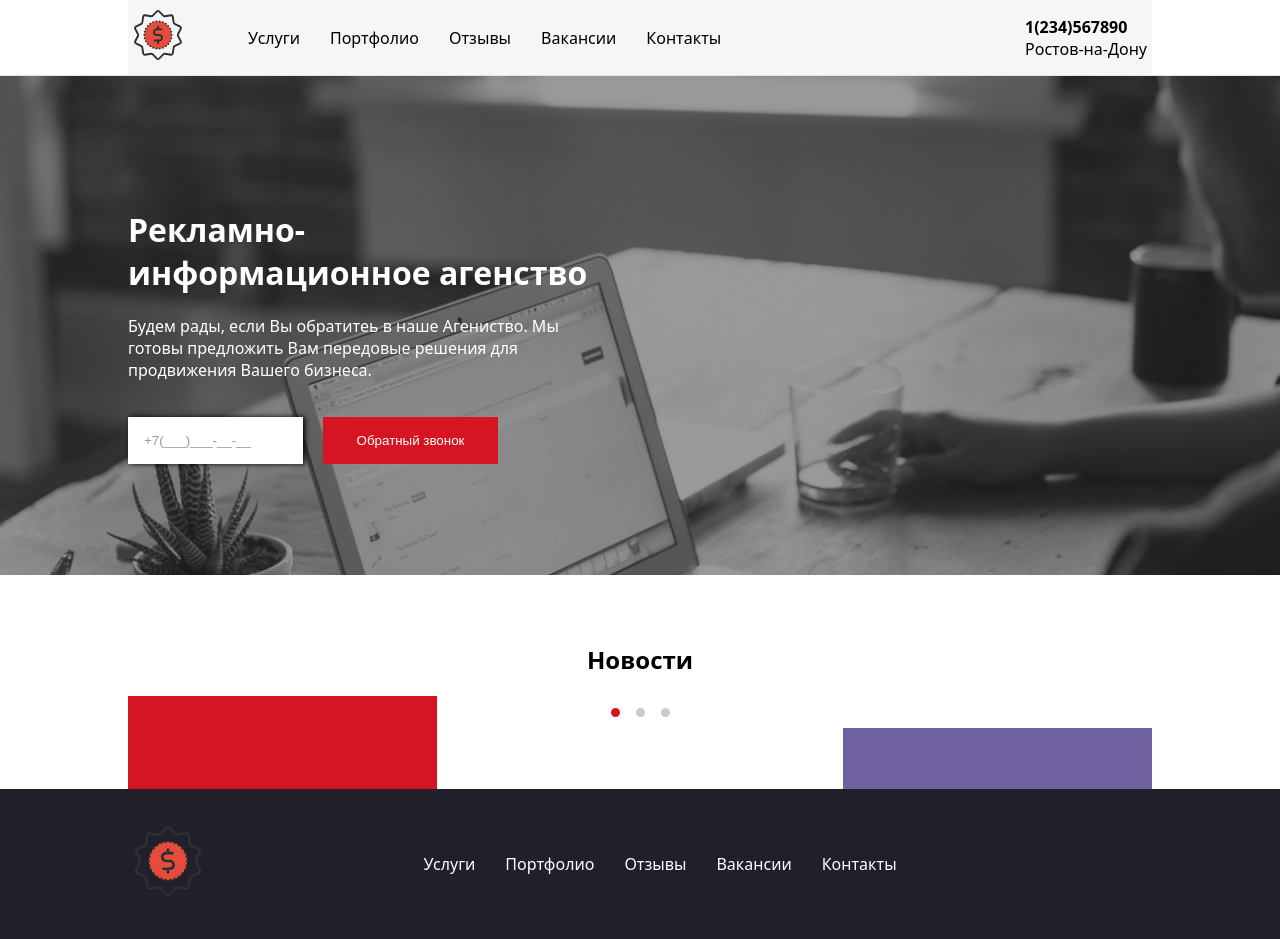
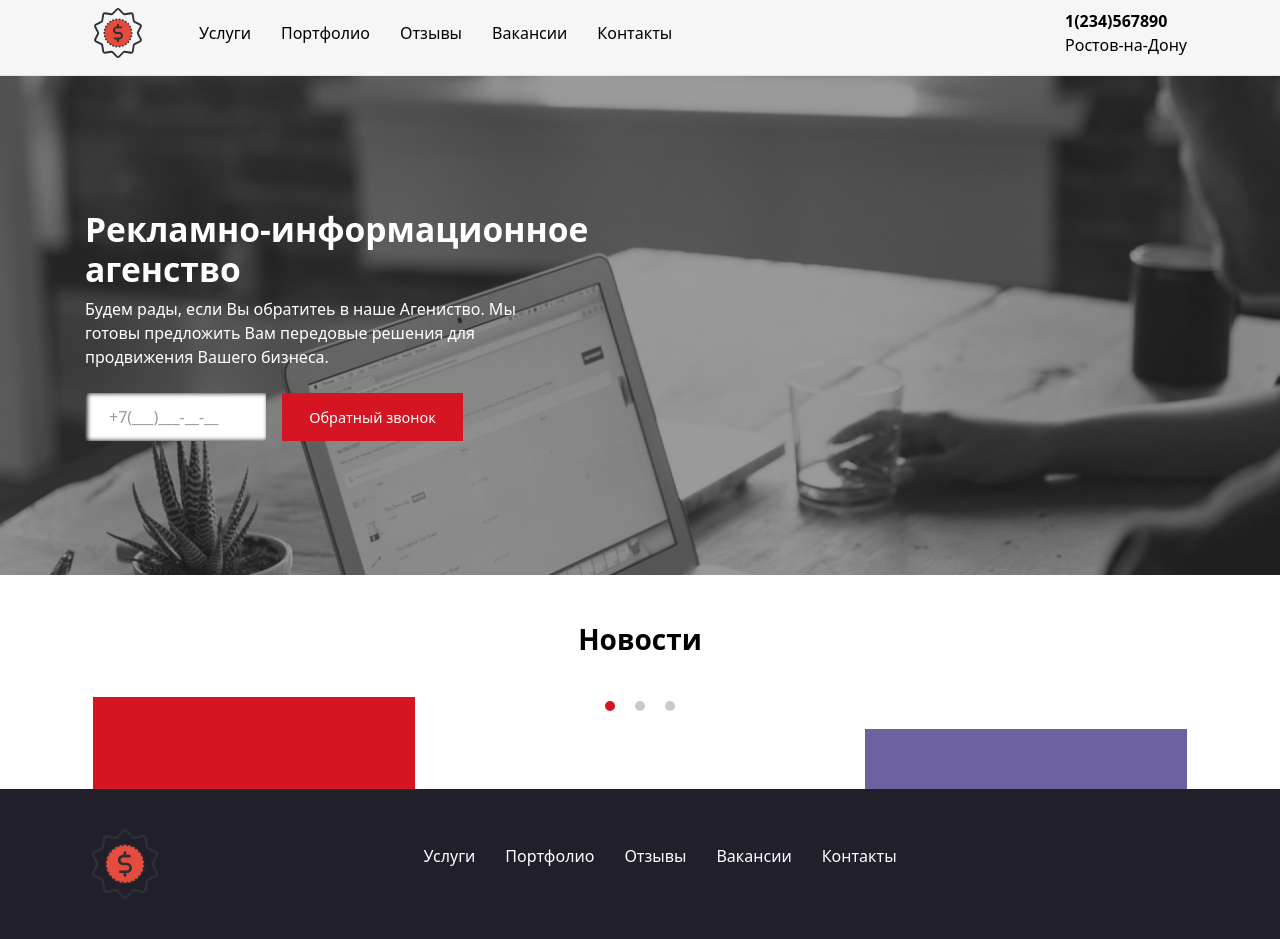
Before and after one commit to EugeneBachura/layout-php, a PHP site: page / in a window 1280 px wide. Run offline with PHP 8.4, Linux system fonts and the light colour scheme; data that the repository does not hold is empty.

Commit message:
Bootstrap
rewrote layout flexbox to Bootstrap 4

```diff
--- a/css/footer.css
+++ b/css/footer.css
@@ -3,21 +3,11 @@ footer {
 }
 
 .footerContainer {
-  display: -webkit-box;
-  display: -ms-flexbox;
-  display: flex;
-  width: 80%;
-  margin: auto;
   height: 150px;
 }
 
 .footerContainer > * {
   margin: 5px;
-  -webkit-box-flex: 0;
-  -ms-flex: 0 1 auto;
-  flex: 0 1 auto;
-  -ms-flex-item-align: center;
-  align-self: center;
 }
 
 footer .icon {
@@ -29,16 +19,7 @@ footer .icon a img {
 }
 
 .footerMenu {
-  -webkit-box-flex: 1;
-  -ms-flex: 1 1 auto;
-  flex: 1 1 auto;
   text-align: center;
-}
-
-.footerMenu ul {
-  display: -webkit-inline-box;
-  display: -ms-inline-flexbox;
-  display: inline-flex;
 }
 
 .footerMenu ul li {
--- a/css/header.css
+++ b/css/header.css
@@ -1,54 +1,17 @@
 header {
-  display: -webkit-box;
-  display: -ms-flexbox;
-  display: flex;
-  -ms-flex-pack: distribute;
-  justify-content: space-around;
-  width: 80%;
   height: 75px;
   margin: auto;
   background-color: #f6f6f6;
 }
 
-header > * {
-  margin: 5px;
-  -webkit-box-flex: 0;
-  -ms-flex: 0 1 auto;
-  flex: 0 1 auto;
-  -ms-flex-item-align: center;
-  align-self: center;
-}
-
-header .icon a img {
+.header .icon a img {
   height: 50px;
 }
 
-.contacts {
-  display: -webkit-box;
-  display: -ms-flexbox;
-  display: flex;
-  -webkit-box-orient: vertical;
-  -webkit-box-direction: normal;
-  -ms-flex-flow: column nowrap;
-  flex-flow: column nowrap;
-}
-
-.menu {
-  -webkit-box-flex: 1;
-  -ms-flex: 1 1 auto;
-  flex: 1 1 auto;
-}
-
 .menu ul {
-  display: -webkit-box;
-  display: -ms-flexbox;
-  display: flex;
-  -webkit-box-align: center;
-  -ms-flex-align: center;
-  align-items: center;
+  margin-bottom: 0;
 }
 
 .menu ul li {
   list-style-type: none;
-  margin: 15px;
 }
--- a/css/index.css
+++ b/css/index.css
@@ -5,58 +5,37 @@
   background-position: center;
   color: #fff;
   min-height: 500px;
-  display: -webkit-box;
-  display: -ms-flexbox;
-  display: flex;
 }
 
-.welcomeBlock > div {
-  width: 80%;
-  margin: auto;
-  display: -webkit-box;
-  display: -ms-flexbox;
-  display: flex;
+.welcomContext h2 {
+  font-size: 2.1em;
 }
 
-.welcomContext {
-  -webkit-box-flex: 0;
-  -ms-flex: 0 1 470px;
-  flex: 0 1 470px;
+.welcomContext p {
+  padding-right: 6em;
 }
 
 .formItem > input,
 .formItem > button {
-  padding: 1.2em;
   border: none;
   outline: none;
+  height: 3em;
+  border-radius: 0;
 }
 
-form {
-  display: -webkit-box;
-  display: -ms-flexbox;
-  display: flex;
-  -webkit-box-orient: horizontal;
-  -webkit-box-direction: normal;
-  -ms-flex-flow: row wrap;
-  flex-flow: row wrap;
-  width: 80%;
+.formItem > button {
+  background-color: #d51522;
 }
 
-.formItem {
-  -webkit-box-flex: 0;
-  -ms-flex: 0 1 175px;
-  flex: 0 1 175px;
-  margin-top: 20px;
-}
 
-.formItem:nth-last-child(1) {
-  margin-left: 20px;
+.formItem > button > span {
+    font-size: 0.9em;
+    font-weight: 400;
 }
 
 .formItem > input {
-  -webkit-box-shadow: 2px 0px 5px 0px black;
-  box-shadow: 2px 0px 5px 0px black;
-  width: calc(100% - 2 * 1.2em);
+  -webkit-box-shadow: inset 2px 0px 5px 0px black;
+  box-shadow: inset 2px 0px 5px 0px black;
 }
 
 .formItem > input::-webkit-input-placeholder {
@@ -78,9 +57,3 @@ form {
 .formItem > input::placeholder {
   color: #9a9a9a;
 }
-
-.formItem > button {
-  background-color: #d51522;
-  color: #ffffff;
-  width: 100%;
-}
--- a/css/mobile.css
+++ b/css/mobile.css
@@ -38,4 +38,9 @@
   .newTitle {
     max-width: unset;
   }
+
+  form > div:nth-child(2) {
+    margin-right: 1rem;
+  }
+
 }
--- a/css/mobileMenu.css
+++ b/css/mobileMenu.css
@@ -1,11 +1,11 @@
-@media screen and (min-width: 901px) {
+@media screen and (min-width: 992px) {
   #mobileMenu,
   #menuOpen {
     display: none;
   }
 }
 
-@media screen and (max-width: 900px) {
+@media screen and (max-width: 991px) {
   .menu {
     display: none;
   }
@@ -30,13 +30,6 @@
   width: 450px;
   height: 100%;
   background-color: #ffffff;
-  display: -webkit-box;
-  display: -ms-flexbox;
-  display: flex;
-  -webkit-box-orient: vertical;
-  -webkit-box-direction: normal;
-  -ms-flex-flow: column nowrap;
-  flex-flow: column nowrap;
 }
 
 #mobileMenu > div {
--- a/css/news.css
+++ b/css/news.css
@@ -1,44 +1,17 @@
-.news {
-  width: 80%;
-  margin: auto;
-  padding-top: 3em;
-}
-
-.news h2 {
-  text-align: center;
-  font-size: 1.5em;
-}
-
 .newsSlider {
   overflow: hidden;
   position: relative;
 }
 
 .bgNews {
-  display: -webkit-box;
-  display: -ms-flexbox;
-  display: flex;
-  /*height: 15.8rem;*/
   position: absolute;
   width: 100%;
 }
 
 .bgNews > div {
-  -webkit-box-flex: 1;
-  -ms-flex: 1 1 auto;
-  flex: 1 1 auto;
-  height: 13.7rem;
+  width: calc(100% / 3);
+  height: 13rem;
   margin: 1em;
-}
-
-.bgNews.first {
-  margin-top: -1rem;
-  margin-left: -1rem;
-}
-
-.bgNews.last {
-  margin-top: 1rem;
-  margin-left: 1rem;
 }
 
 .bgNews.first > div:first-child {
@@ -112,18 +86,12 @@
 }
 
 .newsNav {
-  display: -webkit-box;
-  display: -ms-flexbox;
-  display: flex;
-  -webkit-box-pack: center;
-  -ms-flex-pack: center;
-  justify-content: center;
   margin-bottom: 4rem;
 }
 
 .newsNav > label {
-  width: 5px;
-  height: 5px;
+  width: 10px;
+  height: 10px;
   border: 2px solid #cacaca;
   border-radius: 50%;
   background-color: #cacaca;
--- a/css/style.css
+++ b/css/style.css
@@ -1,11 +1,4 @@
 body {
-  display: -webkit-box;
-  display: -ms-flexbox;
-  display: flex;
-  -webkit-box-orient: vertical;
-  -webkit-box-direction: normal;
-  -ms-flex-flow: column nowrap;
-  flex-flow: column nowrap;
   font-family: system-ui, Roboto, Arial;
   color: #000000;
   font-size: 16px;
--- a/index.php
+++ b/index.php
@@ -5,6 +5,7 @@
     <meta charset="UTF-8">
     <meta name="viewport" content="width=device-width, initial-scale=1.0">
     <title>Рекламно-информационное агенство</title>
+    <link rel="stylesheet" href="https://stackpath.bootstrapcdn.com/bootstrap/4.5.2/css/bootstrap.min.css" integrity="sha384-JcKb8q3iqJ61gNV9KGb8thSsNjpSL0n8PARn9HuZOnIxN0hoP+VmmDGMN5t9UJ0Z" crossorigin="anonymous">
     <link href="./css/style.css" rel="stylesheet" />
     <link href="./css/header.css" rel="stylesheet" />
     <link href="./css/index.css" rel="stylesheet" />
@@ -15,16 +16,16 @@
 </head>
 
 <body>
+    <!-- connect db and get news  -->
     <?php include './php/db.php'; ?>
     <?php include './php/newsAPI.php'; ?>
     <?php $posts = get9News($db); ?>
-
+    <!-- connect db and get news  -->
     <header>
-        <!-- for mobile -->
+        <!-- mobileMenu -->
         <div id="mobileMenu">
             <div class="firstPart">
-                <a class="mobileMenuIcon" id="menuClose" onclick="mobileMenuClose()"><img src="./pablic/close.svg"
-                        alt="назад" /></a>
+                <a class="mobileMenuIcon" id="menuClose" onclick="mobileMenuClose()"><img src="./pablic/close.svg" alt="назад" /></a>
                 <nav>
                     <ul>
                         <li><a href="#">Услуги</a></li>
@@ -40,69 +41,70 @@
                 <div><b><a href="tel:+1234567890">1(234)567890</a></b></div>
             </div>
         </div>
-        <!-- for mobile -->
-        <a class="mobileMenuIcon" id="menuOpen" onclick="mobileMenuOpen()"><img src="./pablic/menu.svg"
-                alt="меню" /></a>
-        <div class="icon">
+        <!-- mobileMenu -->
+        <div class="container header">
+            <div class="d-flex align-items-center">
+                <a class="mobileMenuIcon p-2 mr-5" id="menuOpen" onclick="mobileMenuOpen()"><img src="./pablic/menu.svg" alt="меню" /></a>
+                <div class="icon p-2">
                     <a href="#"><img src="./pablic/icon.svg" /></a>
                 </div>
-        <nav class="menu">
-            <ul>
-                <li><a href="#">Услуги</a></li>
-                <li><a href="#">Портфолио</a></li>
-                <li><a href="#">Отзывы</a></li>
-                <li><a href="#">Вакансии</a></li>
-                <li><a href="#">Контакты</a></li>
+                <nav class="menu p-2">
+                    <ul class="row align-items-center">
+                        <li class="col"><a href="#">Услуги</a></li>
+                        <li class="col"><a href="#">Портфолио</a></li>
+                        <li class="col"><a href="#">Отзывы</a></li>
+                        <li class="col"><a href="#">Вакансии</a></li>
+                        <li class="col"><a href="#">Контакты</a></li>
                     </ul>
                 </nav>
-        <div class="contacts">
+                <div class="contacts ml-auto p-2">
                     <div><b><a href="tel:+1234567890">1(234)567890</a></b></div>
                     <div>Ростов-на-Дону</div>
                 </div>
+            </div>
+        </div>
     </header>
-    <div class="welcomeBlock">
-        <div>
-            <div class="welcomContext">
-                <h1>Рекламно-информационное агенство</h1>
-                <p>Будем рады, если Вы обратитеь в наше Агениство. Мы готовы предложить Вам передовые решения для
+    <div class="welcomeBlock d-flex align-items-center">
+        <div class="container align-items-center">
+            <div class="welcomContext col-lg-6">
+                <h2 class="row font-weight-bold">Рекламно-информационное агенство</h2>
+                <p class="row">Будем рады, если Вы обратитеь в наше Агениство. Мы готовы предложить Вам передовые решения для
                     продвижения Вашего бизнеса.</p>
-                <form>
-                    <div class="formItem"><input id="phone" type="tel"
-                            pattern="\+7\s?[\(]{0,1}9[0-9]{2}[\)]{0,1}\s?\d{3}[-]{0,1}\d{2}[-]{0,1}\d{2}"
-                            placeholder="+7(___)___-__-__"></input></div>
-                    <div class="formItem"><button type="submit">Обратный звонок</button></div>
+                <form class="row">
+                    <div class="formItem col-lg-4 p-0 pr-1 mr-n1"><input class="p-4 pr-4 pl-4 mt-2 w-100" id="phone" type="tel" pattern="\+7\s?[\(]{0,1}9[0-9]{2}[\)]{0,1}\s?\d{3}[-]{0,1}\d{2}[-]{0,1}\d{2}" placeholder="+7(___)___-__-__"></input></div>
+                    <div class="formItem col-lg-4 p-0 pr-1 ml-3"><button class="btn btn-danger mt-2 w-100" type="submit"><span>Обратный звонок</span></button></div>
                 </form>
             </div>
         </div>
     </div>
-    <div class="news">
-        <h2>Новости</h2>
+    <div class="news container pt-5">
+        <h3 class="font-weight-bold pb-4 text-center">Новости</h3>
         <div class="newsSlider">
             <input class="rNews" type="radio" name="rNews" id="r1" checked>
             <input class="rNews" type="radio" name="rNews" id="r2">
             <input class="rNews" type="radio" name="rNews" id="r3">
-            <div class="bgNews first">
-                <div></div>
-                <div></div>
-                <div></div>
+            <div class="bgNews first d-flex justify-content-around ml-n3 mt-n3">
+                <div class="m-4 p-4"></div>
+                <div class="m-4 p-4"></div>
+                <div class="m-4 p-4"></div>
             </div>
-            <div class="bgNews last">
-                <div></div>
-                <div></div>
-                <div></div>
+            <div class="bgNews last d-flex justify-content-around ml-3 mt-3">
+                <div class="m-4 p-4"></div>
+                <div class="m-4 p-4"></div>
+                <div class="m-4 p-4"></div>
             </div>
-            <div class="newsBlock sliderContaner">
+            <div class="newsBlock sliderContaner d-flex justify-content-around">
 
                 <?php if (!is_null($posts)) foreach ($posts as $post) {
-                    echo '<div class="newBlock"><div class="date">';
+                    echo '<div class="newBlock m-4 p-4"><div class="date">';
                     echo $post['date'];
                     echo '</div><div class="newTitle">';
                     echo $post['title'];
-                    echo '</div><button>Подробнее</button></div>';
+                    echo '</div><button class="btn btn-outline-danger"><span>Подробнее</span></button></div>';
                 } ?>
 
             </div>
-            <nav class="newsNav">
+            <nav class="newsNav text-center">
                 <label for="r1" onclick="newsNavChecked(1)"></label>
                 <label for="r2" onclick="newsNavChecked(2)"></label>
                 <label for="r3" onclick="newsNavChecked(3)"></label>
@@ -110,12 +112,12 @@
         </div>
     </div>
     <footer>
-        <div class="footerContainer">
+        <div class="footerContainer container d-flex align-items-center">
             <div class="icon">
                 <a href="#"><img src="./pablic/icon.svg" /></a>
             </div>
-            <nav class="footerMenu">
-                <ul>
+            <nav class="footerMenu w-100">
+                <ul class="row d-flex justify-content-center">
                     <li><a href="#">Услуги</a></li>
                     <li><a href="#">Портфолио</a></li>
                     <li><a href="#">Отзывы</a></li>
@@ -129,5 +131,10 @@
 <script src="./js/mobileMenu.js"></script>
 <script src="./js/phoneImput.js"></script>
 <script src="./js/activeNewsNav.js"></script>
-<script>window.onload = function() {newsNavChecked(1)};</script>
+<script>
+    window.onload = function() {
+        newsNavChecked(1)
+    };
+</script>
+
 </html>
--- a/php/newsAPI.php
+++ b/php/newsAPI.php
@@ -6,7 +6,7 @@ function get9News($db)
     JOIN (SELECT DISTINCT Date
           FROM news.posts) AS b
     ON a.Date = b.Date
-    ORDER BY date
+    ORDER BY date DESC
     LIMIT 9";
 	$result = array();
 
```
Also changed, not shown: other parts of css/news.css (+17 -16 lines). Lines whose indentation alone changed are shown as unchanged.
